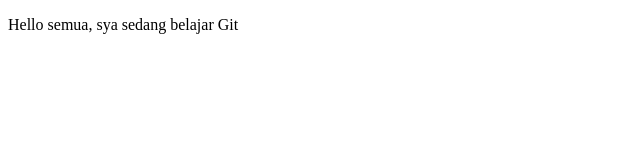
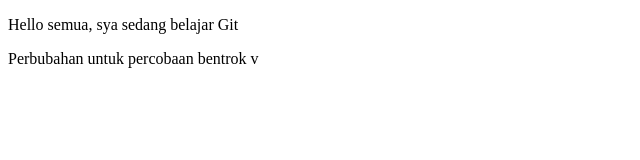
Before and after one commit to kangealme/belajar-git, a plain HTML site: page login.html in a window 1280 px wide. Shown: the whole page, without its empty margins (0-640 px from the left). Drawn offline with Linux system fonts and the light colour scheme.

Commit message:
Mengubah isi login

```diff
--- a/login.html
+++ b/login.html
@@ -6,5 +6,6 @@
     </head>
     <body>
         <p>Hello semua, sya sedang belajar Git</p>
+        <p>Perbubahan untuk percobaan bentrok v</p>
     </body>
 </html>
```
